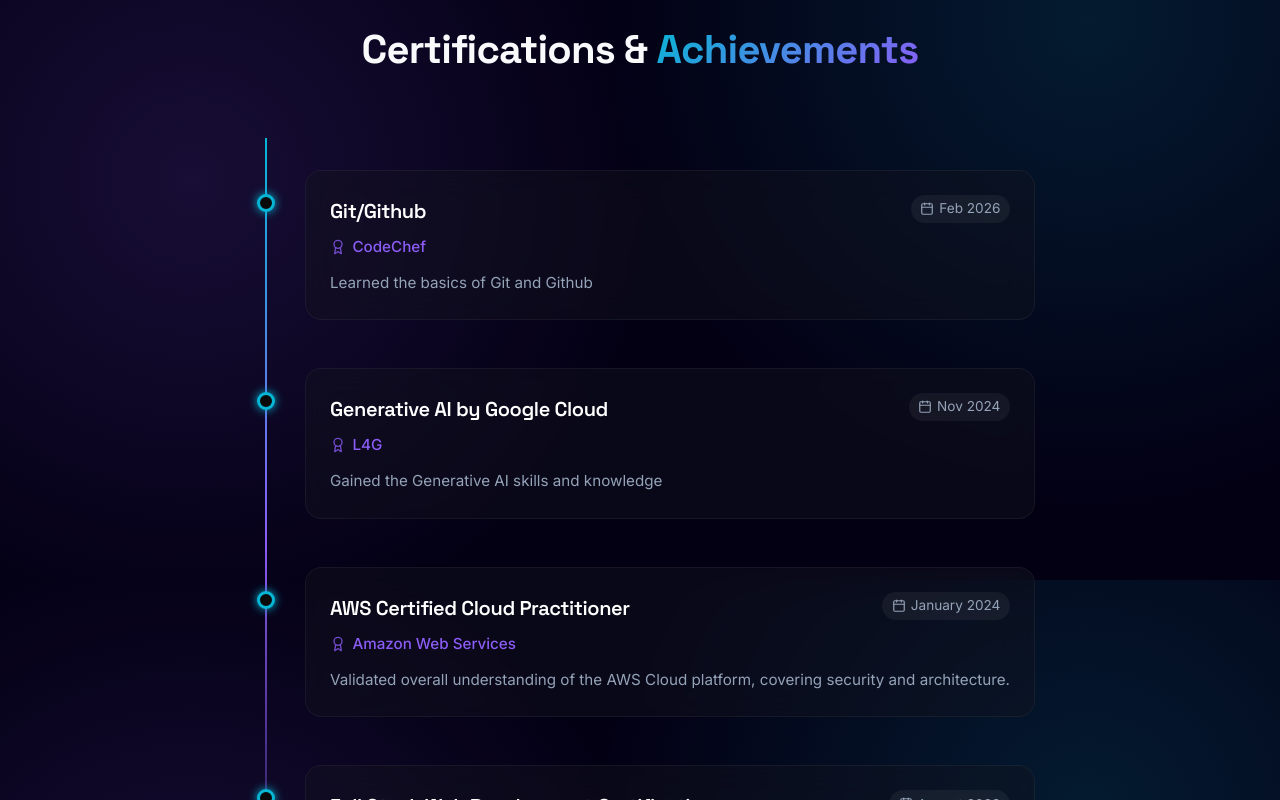
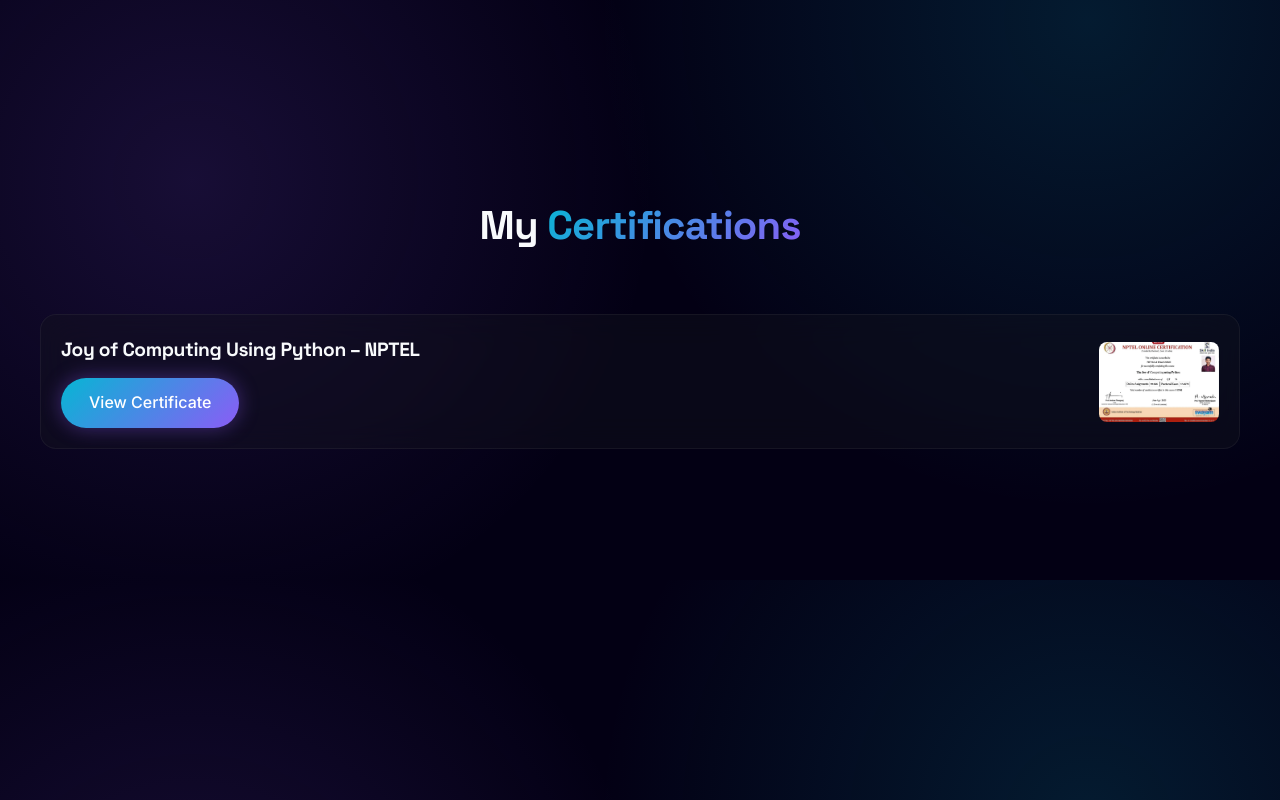
Before and after one commit to sivapothula000/portfolio, a React (Vite) app: page / in a window 1280 px wide. Shown: the part 5020-5820 px from the top of the page. Built offline with nearby package versions, Linux system fonts and the light colour scheme.

Commit message:
Certficates view modified

```diff
--- a/src/components/Certifications.css
+++ b/src/components/Certifications.css
@@ -108,3 +108,47 @@
     height: 16px;
   }
 }
+
+.cert-list {
+  display: flex;
+  flex-direction: column;
+  gap: 25px;
+}
+
+.cert-card {
+  display: flex;
+  align-items: center;
+  justify-content: space-between;
+  padding: 20px;
+  gap: 20px;
+}
+
+.cert-info {
+  flex: 1;
+}
+
+.cert-title {
+  font-size: 1.2rem;
+  margin-bottom: 12px;
+}
+
+.cert-image {
+  width: 120px;
+  height: 80px;
+  object-fit: cover;
+  border-radius: 8px;
+}
+
+/* Mobile Responsive */
+
+@media (max-width: 768px) {
+  .cert-card {
+    flex-direction: column;
+    text-align: center;
+  }
+
+  .cert-image {
+    width: 100%;
+    height: auto;
+  }
+}
--- a/src/components/Certifications.jsx
+++ b/src/components/Certifications.jsx
@@ -1,70 +1,60 @@
 import React from 'react';
 import { motion } from 'framer-motion';
-import { Award, Calendar } from 'lucide-react';
 import './Certifications.css';
 
-const certificationsList = [
+
+import joyOfComputingImg from '../assets/joyOfComputing.png';
+
+const certifications = [
   {
-    title: 'Git/Github',
-    issuer: 'CodeChef',
-    date: 'Feb 2026',
-    description: 'Learned the basics of Git and Github'
-  },
-  {
-    title: 'Generative AI by Google Cloud',
-    issuer: 'L4G',
-    date: 'Nov 2024',
-    description: 'Gained the Generative AI skills and knowledge'
-  },
-  {
-    title: 'AWS Certified Cloud Practitioner',
-    issuer: 'Amazon Web Services',
-    date: 'January 2024',
-    description: 'Validated overall understanding of the AWS Cloud platform, covering security and architecture.'
-  },
-  {
-    title: 'Full Stack Web Development Certification',
-    issuer: 'Coursera / Meta',
-    date: 'August 2023',
-    description: 'Completed comprehensive coursework in React, Node.js, and database management.'
+    title: 'Joy of Computing Using Python – NPTEL',
+    image: joyOfComputingImg,
+    link: '/Joy_of_Computing(NPTEL).pdf'
   }
 ];
 
 const Certifications = () => {
   return (
     <section id="certifications" className="section container">
-      <motion.h2
-        initial={{ opacity: 0, y: 20 }}
-        whileInView={{ opacity: 1, y: 0 }}
-        viewport={{ once: true, margin: "-100px" }}
-        className="section-title"
-      >
-        <span>Certifications &</span> <span className="gradient-text">Achievements</span>
-      </motion.h2>
 
-      <div className="timeline">
-        {certificationsList.map((item, index) => (
+      <h2 className="section-title">
+        <span>My</span> <span className="gradient-text">Certifications</span>
+      </h2>
+
+      <div className="cert-list">
+
+        {certifications.map((cert, index) => (
           <motion.div
             key={index}
-            initial={{ opacity: 0, x: -50 }}
-            whileInView={{ opacity: 1, x: 0 }}
-            viewport={{ once: true, margin: "-50px" }}
-            transition={{ duration: 0.6, delay: index * 0.2 }}
-            className="timeline-item"
+            initial={{ opacity: 0, y: 30 }}
+            whileInView={{ opacity: 1, y: 0 }}
+            viewport={{ once: true }}
+            transition={{ duration: 0.5, delay: index * 0.1 }}
+            className="cert-card glass-card"
           >
-            <div className="timeline-dot"></div>
-            <div className="timeline-content glass-card">
-              <div className="timeline-header">
-                <h3 className="timeline-title">{item.title}</h3>
-                <span className="timeline-date">
-                  <Calendar size={14} /> {item.date}
-                </span>
-              </div>
-              <p className="timeline-issuer"><Award size={16} className="issuer-icon" /> {item.issuer}</p>
-              <p className="timeline-desc">{item.description}</p>
+
+            <div className="cert-info">
+              <h3 className="cert-title">{cert.title}</h3>
+
+              <a
+                href={cert.link}
+                target="_blank"
+                rel="noopener noreferrer"
+                className="btn btn-primary"
+              >
+                View Certificate
+              </a>
             </div>
+
+            <img
+              src={cert.image}
+              alt={cert.title}
+              className="cert-image"
+            />
+
           </motion.div>
         ))}
+
       </div>
     </section>
   );
```
Also changed, not shown: src/assets/joyOfComputing.png (added), 1 other file (tests, documents, lock files or other folders).
